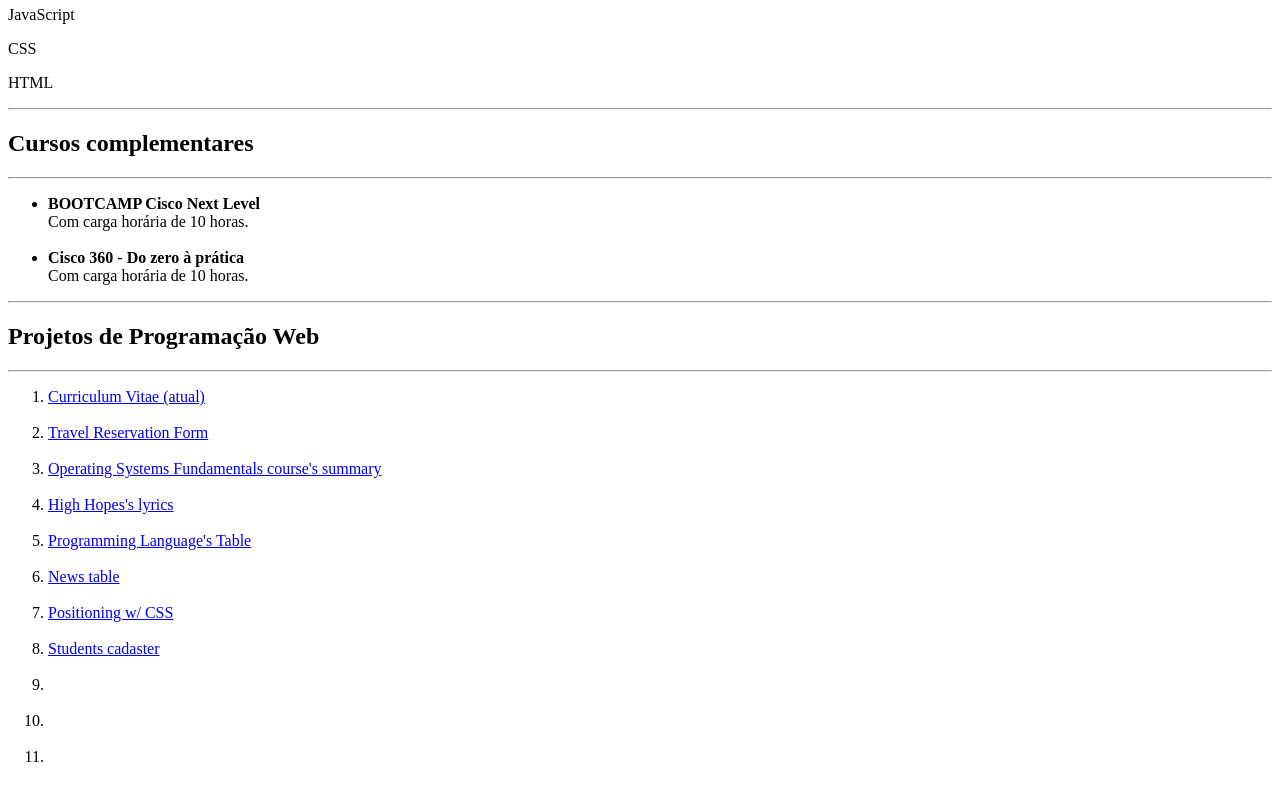
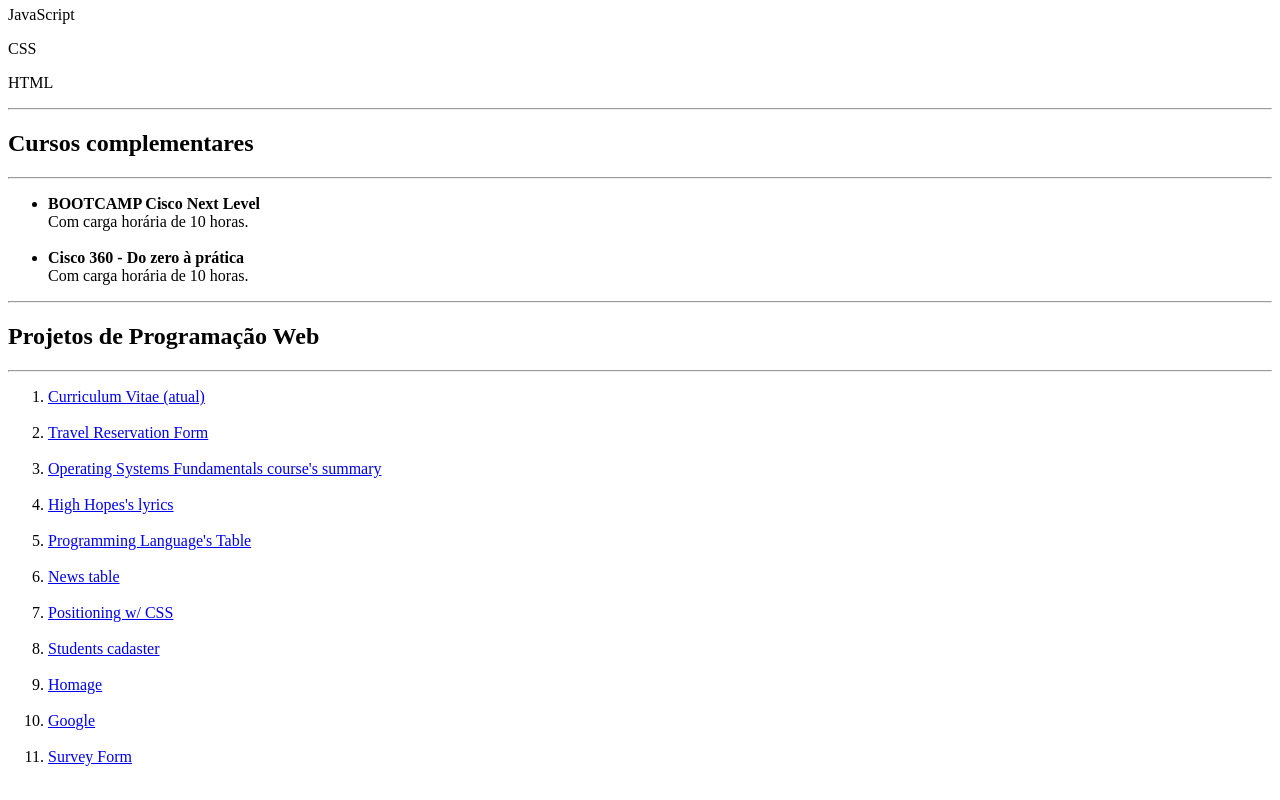
Before and after one commit to SofiaLRMS/SofiaLRMS.github.io, a plain HTML site: page index.html in a window 1280 px wide. Shown: the part 793-1593 px from the top of the page. Drawn offline with Linux system fonts and the light colour scheme.

Commit message:
Update index.html

```diff
--- a/index.html
+++ b/index.html
@@ -66,9 +66,9 @@
     <li><a href="https://sofialrms.github.io/activity-d/">News table</a></li><br>
     <li><a href="https://sofialrms.github.io/positioning-css/">Positioning w/ CSS</a></li><br>
     <li><a href="https://sofialrms.github.io/students-cadaster/">Students cadaster</a></li><br>
-    <li><a href="https://sofialrms.github.io/"></a></li><br>
-    <li><a href="https://sofialrms.github.io/"></a></li><br>
-    <li><a href="https://sofialrms.github.io/"></a></li><br>
+    <li><a href="https://sofialrms.github.io/homage">Homage</a></li><br>
+    <li><a href="https://sofialrms.github.io/my-google">Google</a></li><br>
+    <li><a href="https://sofialrms.github.io/survey-form">Survey Form</a></li><br>
   </ol>
 
 </body>
```
